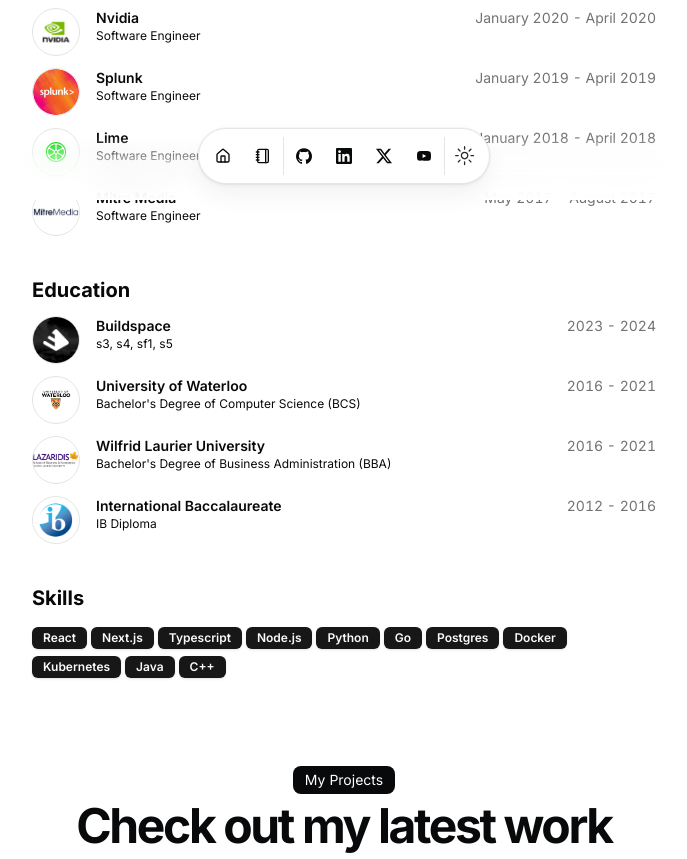
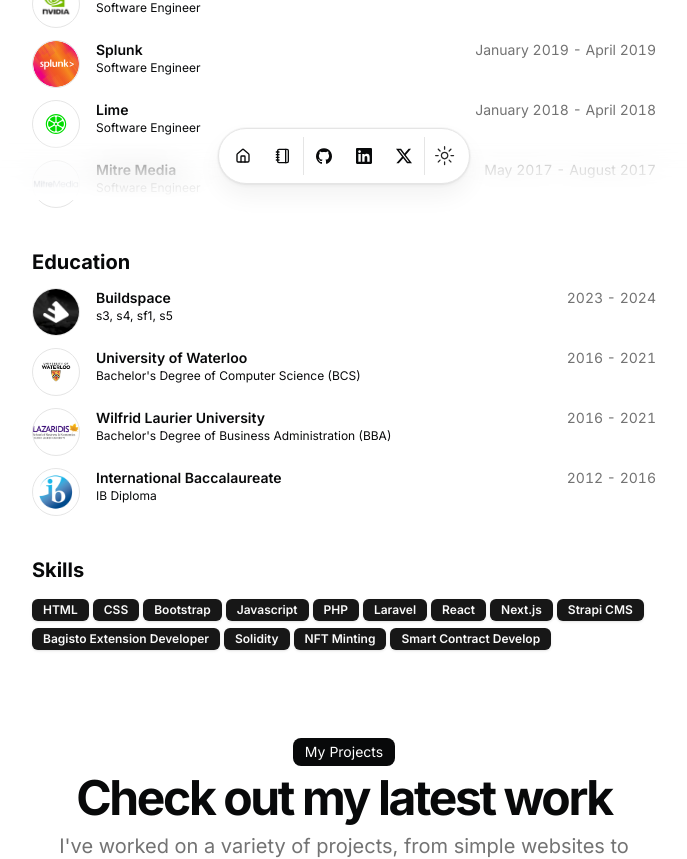
Before and after one commit to kishanit59/resume_web_design, a Next.js app: page / in a window 1280 px wide. Shown: the part 600-1459 px from the top of the page, without its empty margins (296-983 px from the left). Built offline with nearby package versions, Linux system fonts and the light colour scheme.

Commit message:
update resume

```diff
--- a/src/data/resume.tsx
+++ b/src/data/resume.tsx
@@ -8,56 +8,52 @@
   location: "San Francisco, CA",
   locationLink: "https://www.google.com/maps/place/sanfrancisco",
   description:
-    "Software Engineer turned Entrepreneur. I love building things and helping people. Very active on Twitter.",
+    "IT Engineer. I love building things and helping people. Active on Upwork, Linkedin, Twitter.",
   summary:
     "At the end of 2022, I quit my job as a software engineer to go fulltime into building and scaling my own SaaS businesses. In the past, [I pursued a double degree in computer science and business](/#education), [interned at big tech companies in Silicon Valley](https://www.youtube.com/watch?v=d-LJ2e5qKdE), and [competed in over 21 hackathons for fun](/#hackathons). I also had the pleasure of being a part of the first ever in-person cohort of buildspace called [buildspace sf1](https://buildspace.so/sf1).",
   avatarUrl: "/me.png",
   skills: [
+
+    "HTML",
+    "CSS",
+    "Bootstrap",
+    "Javascript",
+    "PHP",
+    "Laravel",
     "React",
     "Next.js",
-    "Typescript",
-    "Node.js",
-    "Python",
-    "Go",
-    "Postgres",
-    "Docker",
-    "Kubernetes",
-    "Java",
-    "C++",
+    "Strapi CMS",
+    "Bagisto Extension Developer",
+    "Solidity",
+    "NFT Minting",
+    "Smart Contract Develop",
   ],
   navbar: [
     { href: "/", icon: HomeIcon, label: "Home" },
     { href: "/blog", icon: NotebookIcon, label: "Blog" },
   ],
   contact: {
-    email: "hello@example.com",
-    tel: "+123456789",
+    email: "kishankanani59@gmail.com",
+    tel: "+919624194952",
     social: {
       GitHub: {
         name: "GitHub",
-        url: "https://dub.sh/dillion-github",
+        url: "https://github.com/kishanit59",
         icon: Icons.github,
 
         navbar: true,
       },
       LinkedIn: {
         name: "LinkedIn",
-        url: "https://dub.sh/dillion-linkedin",
+        url: "https://www.linkedin.com/in/kishankanani59",
         icon: Icons.linkedin,
 
         navbar: true,
       },
       X: {
-        name: "X",
+        name: "Upwork",
         url: "https://dub.sh/dillion-twitter",
         icon: Icons.x,
-
-        navbar: true,
-      },
-      Youtube: {
-        name: "Youtube",
-        url: "https://dub.sh/dillion-youtube",
-        icon: Icons.youtube,
         navbar: true,
       },
       email: {
```
